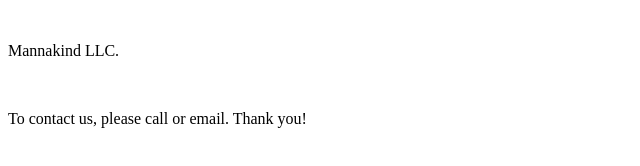
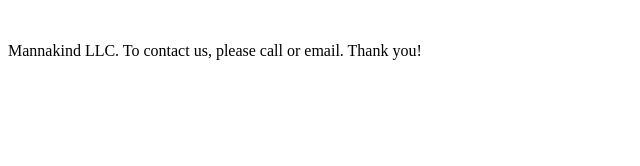
Before and after one commit to Mkmd2300/mkmd2300.github.io, a plain HTML site: page index.html in a window 1280 px wide. Shown: the whole page, without its empty margins (0-640 px from the left). Drawn offline with Linux system fonts and the light colour scheme.

Commit message:
Update index.html

```diff
--- a/index.html
+++ b/index.html
@@ -5,8 +5,6 @@
     </head>
     <body>
         <br>
-        <p>Mannakind LLC.</p>
-        <br>
-        <p>To contact us, please call or email. Thank you! </p>
+        <p> Mannakind LLC. To contact us, please call or email. Thank you! </p>
     </body>
 </html>
```
